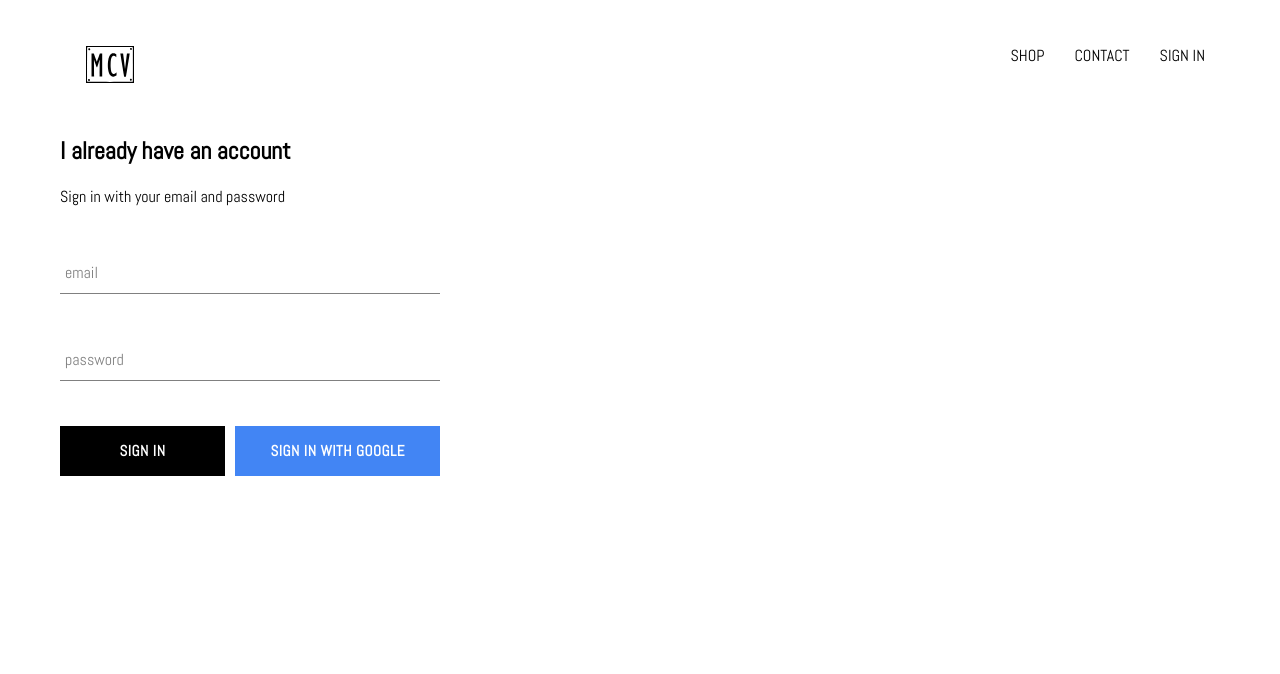
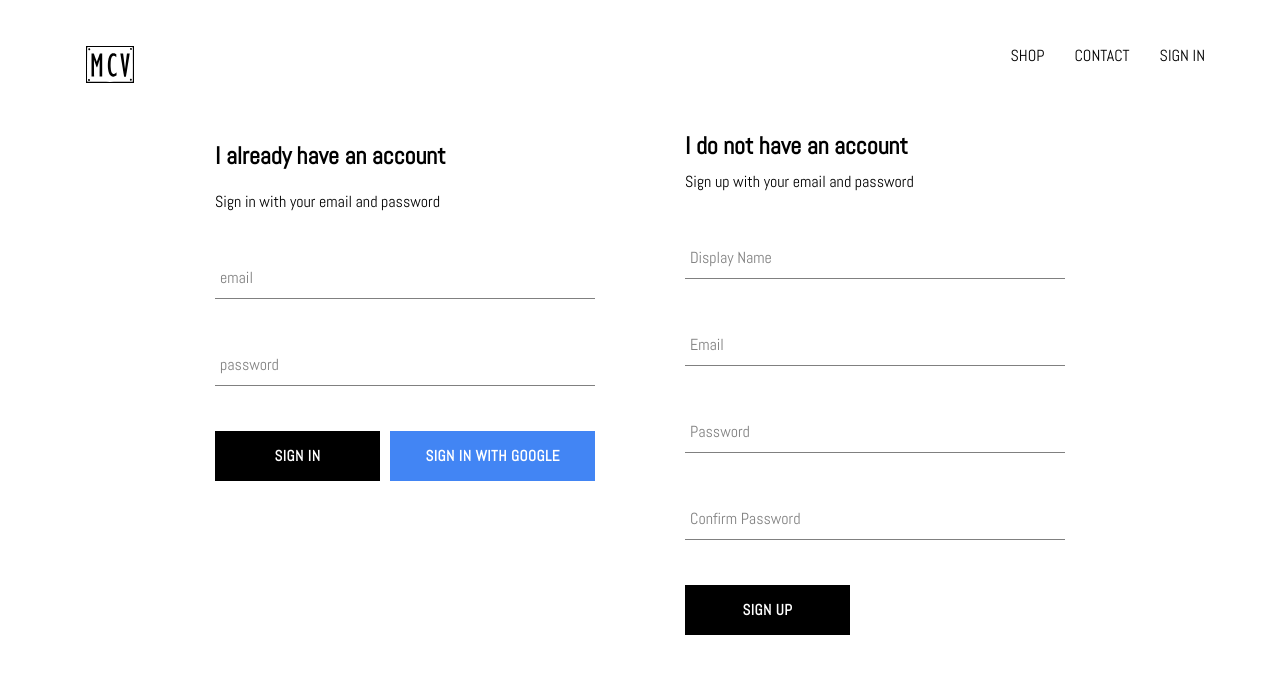
Before and after one commit to mamster12/mcv-clothing, a React (Create React App) app: page /signin in a window 1280 px wide. Shown: the top 674 px of the page. Built offline with nearby package versions, Linux system fonts and the light colour scheme; no server answers.

Commit message:
implement firebase utils and ability to store authenticated users to firestore

```diff
--- a/src/App.js
+++ b/src/App.js
@@ -4,8 +4,8 @@
 import HomePage from './pages/homepage/homepage.component';
 import ShopPage from './pages/shop/shop.component';
 import Header from './components/header/header.component.jsx';
-import SignInAndSignUp from './pages/sign-in-and-sign-up/sign-in-sign-up.component';
-import { auth } from './firebase/firebase.utils';
+import SignInAndSignUp from './pages/sign-in-and-sign-up/sign-in-and-sign-up.component';
+import { auth, createUserProfileDocument } from './firebase/firebase.utils';
 
 
 class App extends Component {
@@ -21,10 +21,23 @@
   unsubscribeFromAuth = null;
 
   componentDidMount() {
-    this.insubscribeFromAuth = auth.onAuthStateChanged(user => {
-      this.setState({ currentUser: user });
+    this.unsubscribeFromAuth = auth.onAuthStateChanged(async userAuth => {
+      if (userAuth) {
+        const userRef = await createUserProfileDocument(userAuth);
 
-      console.log(user);
+        userRef.onSnapshot(snapShot => {
+          this.setState({
+            currentUser: {
+              id: snapShot.id,
+              ...snapShot.data()
+            }
+          });
+          console.log(this.state);
+        })
+      }
+      this.setState({
+        currentUser: userAuth
+      });
     });
   }
 
--- a/src/components/header/header.component.jsx
+++ b/src/components/header/header.component.jsx
@@ -22,7 +22,7 @@
                     currentUser ?
                         <div className='option' onClick={() => auth.signOut()}>SIGN OUT</div>
                         :
-                        <Link className='option' to='signin'>SIGN IN</Link>
+                        <Link className='option' to='/signin'>SIGN IN</Link>
                 }
             </div>
         </div>
--- a/src/components/sign-in/sign-in.component.jsx
+++ b/src/components/sign-in/sign-in.component.jsx
@@ -30,9 +30,9 @@
                 <h2>I already have an account</h2>
                 <span>Sign in with your email and password</span>
                 <form onSubmit={this.handleSubmit}>
-                    <FormInput type="email" name="email" value={this.state.email} handleChange={this.handleChange} label='email' required />
+                    <FormInput type="email" name="email" value={this.state.email} onChange={this.handleChange} label='email' required />
 
-                    <FormInput type="password" name="password" value={this.state.password} handleChange={this.handleChange} label='password' required />
+                    <FormInput type="password" name="password" value={this.state.password} onChange={this.handleChange} label='password' required />
                     <div className="buttons">
                         <CustomButton type="submit" >Sign In</CustomButton>
                         <CustomButton onClick={signInWithGoogle} isGoogleSignIn>Sign In with Google</CustomButton>
--- /dev/null
+++ b/src/components/sign-up/sign-up.component.jsx
@@ -0,0 +1,70 @@
+import React, { Component } from 'react';
+import FormInput from '../form-input/form-input.component';
+import CustomButton from '../custom-button/custom-button.component';
+import { auth, createUserProfileDocument } from '../../firebase/firebase.utils';
+import './sign-up.styles.scss';
+
+export class SignUp extends Component {
+
+    constructor(props) {
+        super(props);
+
+        this.state = {
+            displayName: '',
+            email: '',
+            password: '',
+            confirmPassword: ''
+        }
+    };
+
+    handleSubmit = async event => {
+        event.preventDefault();
+
+        const { displayName, email, password, confirmPassword } = this.state;
+
+        if (password !== confirmPassword) {
+            alert("password don't match");
+            return;
+        }
+
+        try {
+            const { user } = await auth.createUserWithEmailAndPassword(email, password);
+
+            createUserProfileDocument(user, { displayName });
+
+            this.setState({
+                displayName: '',
+                email: '',
+                password: '',
+                confirmPassword: ''
+            });
+        } catch (error) {
+            console.error(error);
+        }
+    };
+
+    handleChange = event => {
+        const { name, value } = event.target;
+
+        this.setState({ [name]: value });
+    }
+
+    render() {
+        const { displayName, email, password, confirmPassword } = this.state;
+        return (
+            <div className='sign-up'>
+                <h2 className='title'>I do not have an account</h2>
+                <span>Sign up with your email and password</span>
+                <form onSubmit={this.handleSubmit}>
+                    <FormInput type='text' name='displayName' value={displayName} onChange={this.handleChange} label='Display Name' required />
+                    <FormInput type='email' name='email' value={email} onChange={this.handleChange} label='Email' required />
+                    <FormInput type='password' name='password' value={password} onChange={this.handleChange} label='Password' required />
+                    <FormInput type='password' name='confirmPassword' value={confirmPassword} onChange={this.handleChange} label='Confirm Password' required />
+                    <CustomButton type='submit'>SIGN UP</CustomButton>
+                </form>
+            </div>
+        )
+    }
+}
+
+export default SignUp;
--- /dev/null
+++ b/src/components/sign-up/sign-up.styles.scss
@@ -0,0 +1,9 @@
+.sign-up {
+    width: 380px;
+    display: flex;
+    flex-direction: column;
+
+    .title {
+        margin: 10px 0;
+    }
+}
--- a/src/firebase/firebase.utils.js
+++ b/src/firebase/firebase.utils.js
@@ -14,6 +14,32 @@
     measurementId: "G-887DS845WW"
 };
 
+export const createUserProfileDocument = async (userAuth, additionalData) => {
+    if (!userAuth) return;
+
+    const userRef = firestore.doc(`users/${userAuth.uid}`);
+
+    const snapShot = await userRef.get();
+
+    if (!snapShot.exists) {
+        const { displayName, email } = userAuth;
+        const createdAt = new Date();
+
+        try {
+            await userRef.set({
+                displayName,
+                email,
+                createdAt,
+                ...additionalData
+            });
+        } catch (error) {
+            console.log('error creating user', error.message);
+        }
+    }
+
+    return userRef;
+};
+
 firebase.initializeApp(config);
 
 export const auth = firebase.auth();
--- a/src/pages/sign-in-and-sign-up/sign-in-sign-up.component.jsx
+++ b/src/pages/sign-in-and-sign-up/sign-in-and-sign-up.component.jsx
@@ -1,10 +1,13 @@
 import React from 'react';
 import SignIn from '../../components/sign-in/sign-in.component';
+import SignUp from '../../components/sign-up/sign-up.component';
+import './sign-in-and-sign-up.styles.scss';
 
 const SignInAndSignUp = () => {
     return (
         <div className='sign-in-and-sign-up'>
             <SignIn />
+            <SignUp />
         </div>
     )
 }
--- /dev/null
+++ b/src/pages/sign-in-and-sign-up/sign-in-and-sign-up.styles.scss
@@ -0,0 +1,6 @@
+.sign-in-and-sign-up {
+    width: 850px;
+    display: flex;
+    justify-content: space-between;
+    margin: 30px auto;
+}
```
